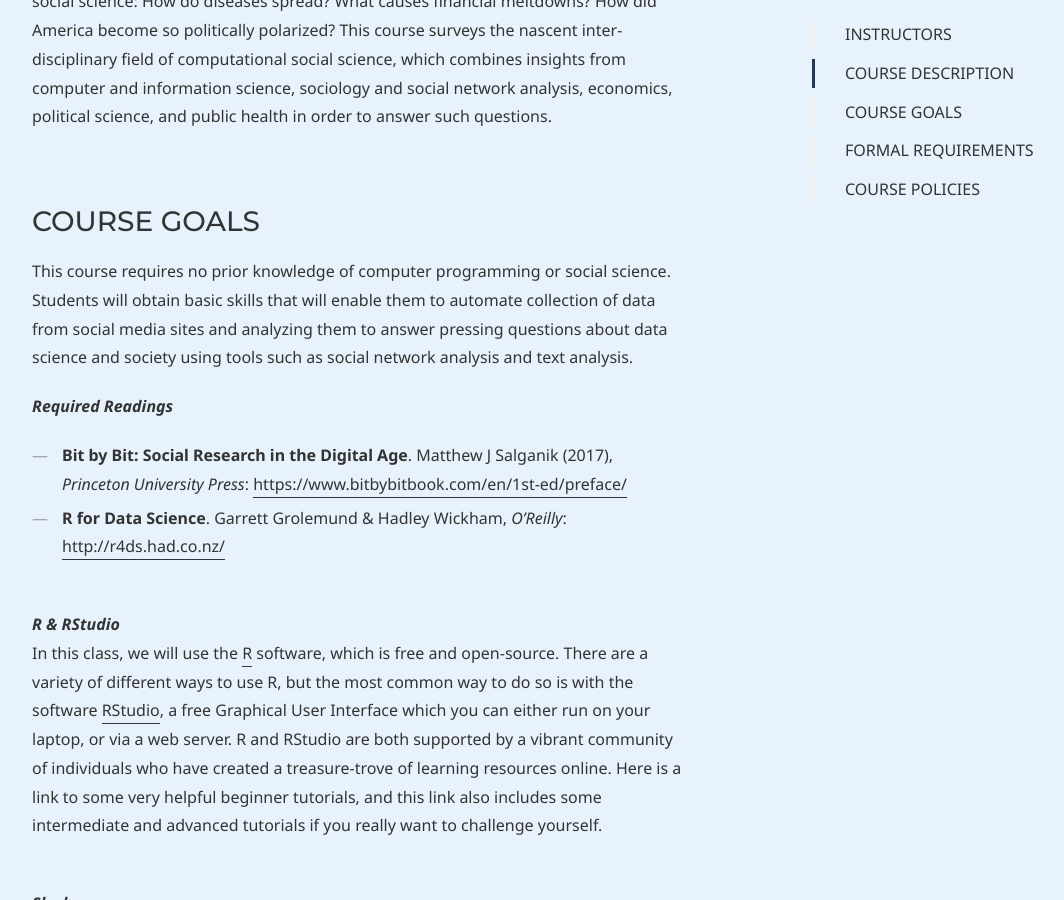
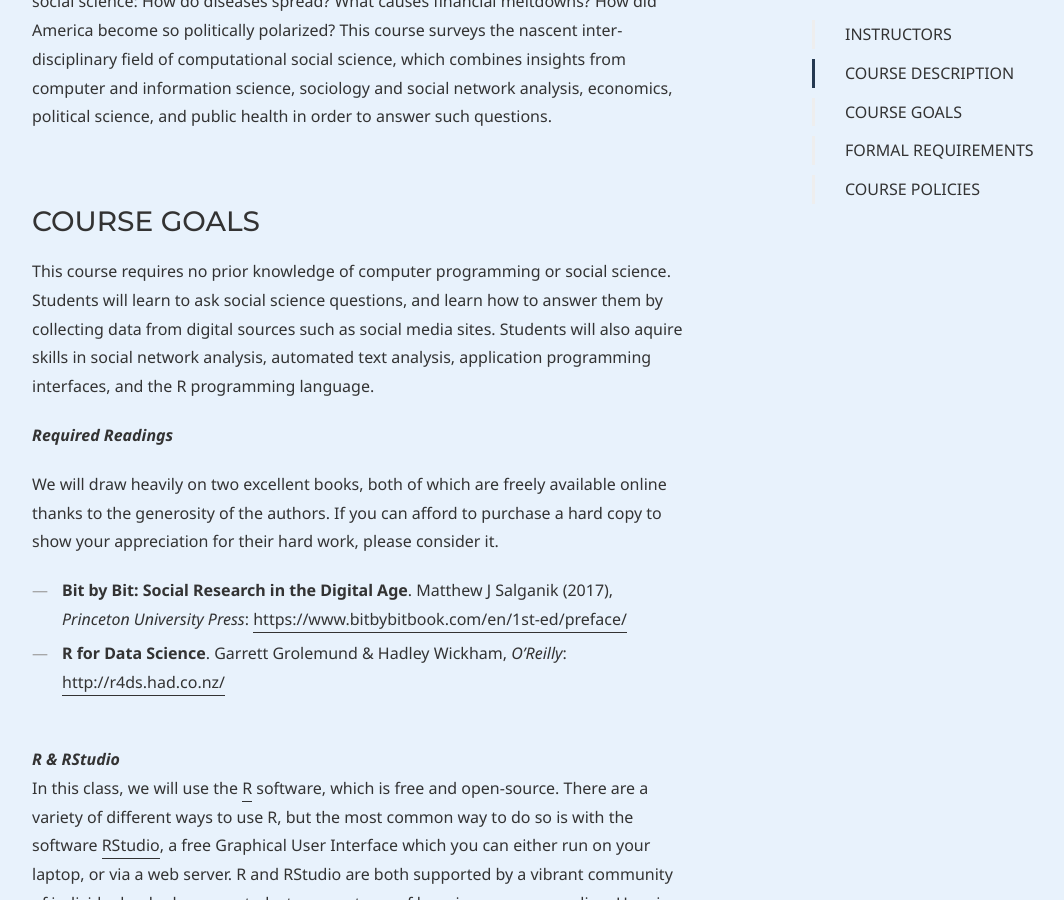
Before and after one commit to dssoc/dssoc.github.io, a Jekyll site: the page built from course.md, in a window 1280 px wide and 900 px high, scrolled down 1246 px. Shown: the whole window, without its empty margins (38-1102 px from the left). Built offline with Jekyll 4.4.1, drawn with Linux system fonts in a browser that asks for light colours; some web fonts are replaced.

Commit message:
Update course.md

```diff
--- a/course.md
+++ b/course.md
@@ -39,11 +39,13 @@ The past decade has witnessed an explosion of data produced by websites such as
 
 ### COURSE GOALS
 
-This course requires no prior knowledge of computer programming or social science. Students will obtain basic skills that will enable them to automate collection of data from social media sites and analyzing them to answer pressing questions about data science and society using tools such as social network analysis and text analysis.
+This course requires no prior knowledge of computer programming or social science. Students will learn to ask social science questions, and learn how to answer them by collecting data from digital sources such as social media sites. Students will also aquire skills in social network analysis, automated text analysis, application programming interfaces, and the R programming language.
 
 
 ***Required Readings***
-<br/>
+
+We will draw heavily on two excellent books, both of which are freely available online thanks to the generosity of the authors. If you can afford to purchase a hard copy to show your appreciation for their hard work, please consider it.
+
 - **Bit by Bit: Social Research in the Digital Age**. Matthew J Salganik (2017), *Princeton University Press*: [https://www.bitbybitbook.com/en/1st-ed/preface/](https://www.bitbybitbook.com/en/1st-ed/preface/)
 - **R for Data Science**. Garrett Grolemund & Hadley Wickham, *O'Reilly*: [http://r4ds.had.co.nz/](http://r4ds.had.co.nz/)
 <br/><br/>
```
